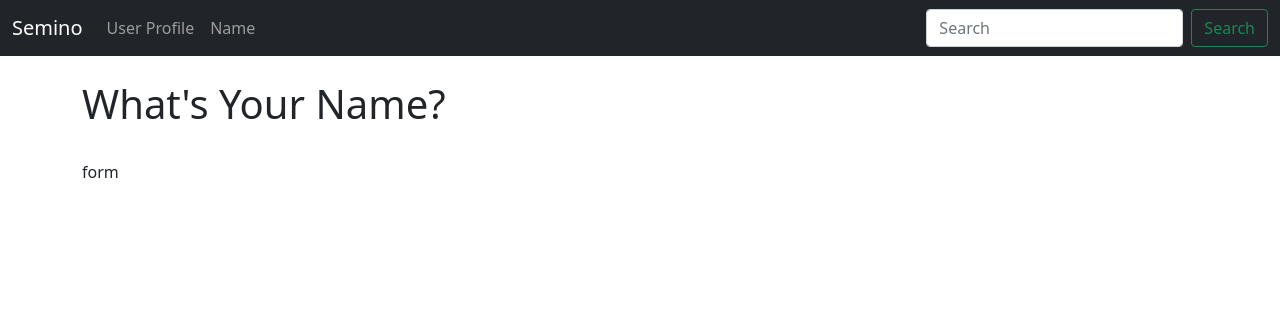
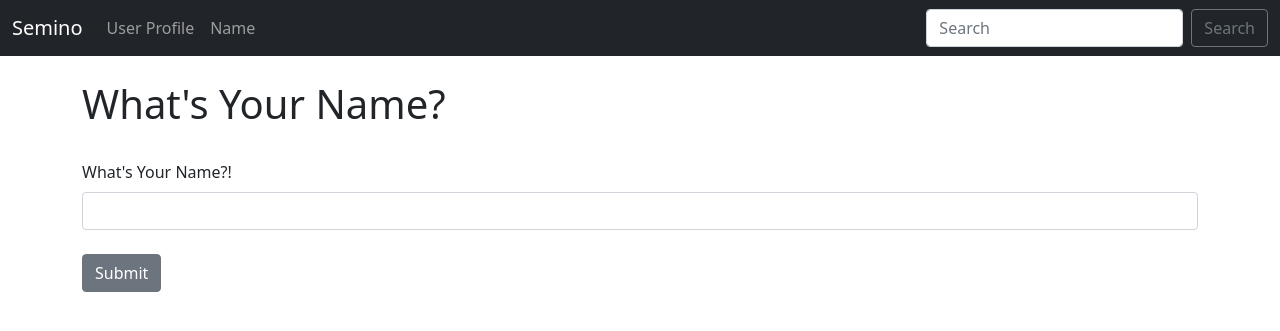
Before and after one commit to ghmingo/semino, a Flask app: page /name in a window 1280 px wide. Shown: the top 331 px of the page. Run offline with Flask 3, Linux system fonts and the light colour scheme.

Commit message:
Capitulo5

```diff
--- a/app.py
+++ b/app.py
@@ -9,7 +9,7 @@ app.config['SECRET_KEY'] = "clavesecreta"
 
 #Create a Form Class
 class NamerForm(FlaskForm):
-      name = StringField("What's Yout Name", validators=[DataRequired()])
+      name = StringField("What's Your Name?!", validators=[DataRequired()])
       submit = SubmitField("Submit")
 
 
--- a/templates/name.html
+++ b/templates/name.html
@@ -7,9 +7,18 @@
 {% else %}
     <h1>What's Your Name?</h1>
     <br/>
-    <form metaction=""></form>
-    form
+    <form method="POST">
+        {{ form.hidden_tag() }}
 
+        {{ form.name.label(
+            class="form-label") }}
+        {{ form.name(
+            class="form-control") }}
+        <br/>
+        {{ form.submit(
+            class="btn btn-secondary") }}
+
+    </form>
 
 {% endif %}
     {% endblock %}
--- a/templates/navbar.html
+++ b/templates/navbar.html
@@ -16,7 +16,7 @@
         </ul>
         <form class="d-flex">
           <input class="form-control me-2" type="search" placeholder="Search" aria-label="Search">
-          <button class="btn btn-outline-success" type="submit">Search</button>
+          <button class="btn btn-outline-secondary" type="submit">Search</button>
         </form>
       </div>
     </div>
```
